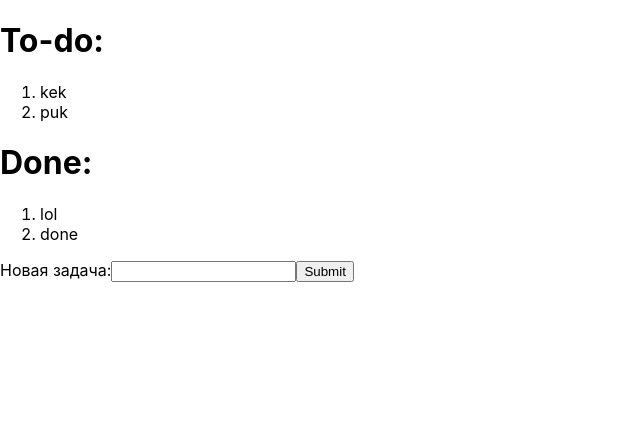
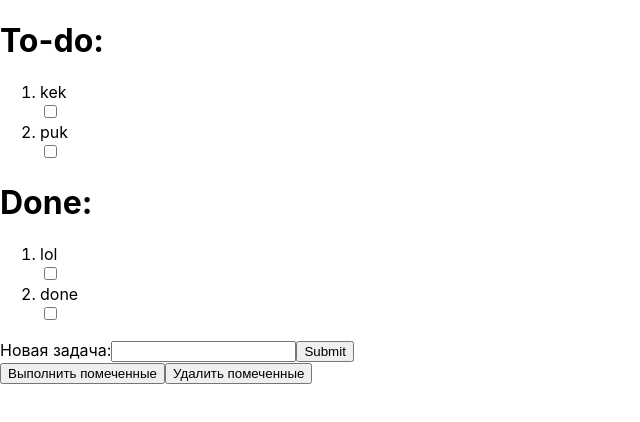
Before and after one commit to toriningenn/React-to-do-list-practice, a React (Create React App) app: page / in a window 1280 px wide. Shown: the top 422 px of the page, without its empty margins (0-640 px from the left). Built offline with nearby package versions, Linux system fonts and the light colour scheme.

Commit message:
React practice

```diff
--- a/src/index.js
+++ b/src/index.js
@@ -23,6 +23,17 @@ class TODOApp extends React.Component {
         this.setState({tasksDone: this.state.tasksDone.concat(doneTask)})
     };
 
+    deleteTodoTask(i) {
+        let notWantedTodoTask = this.tasksTodo(i);
+        this.setState({tasksTodo: this.state.tasksTodo.splice(i)})
+
+    }
+    deleteDoneTask(i) {
+        let notWantedDoneTask = this.tasksDone(i);
+        this.setState({tasksDone: this.state.tasksDone.splice(i)})
+    }
+
+
 render()
 {
     return (
@@ -30,6 +41,8 @@ render()
             <ToDos value={this.state.tasksTodo}/>
             <Done value={this.state.tasksDone}/>
             <MyForm value={this.addNewTask}/>
+            <MoveButton value={this.moveToDone}/>
+            <DeleteButton deleteTodo={this.deleteTodoTask} deleteDone={this.deleteDoneTask}/>
         </div>
     );
 }
@@ -71,7 +84,7 @@ class Done extends React.Component {
         return (
             <div><h1>Done:</h1>
                 <ol className="DoneList">
-                    {this.props.value.map(done => <li>{done}</li>)}
+                    {this.props.value.map(done => <div><li>{done}</li> <MyCheckbox/></div>)}
                 </ol>
             </div>
         );
@@ -83,26 +96,52 @@ class ToDos extends React.Component {
         return (
             <div><h1>To-do:</h1>
                 <ol className="To-do">
-                    {this.props.value.map(todo => <li>{todo}</li>)}
+                    {this.props.value.map(todo => <div><li>{todo}</li><MyCheckbox/></div>)}
                 </ol></div>
         );
     }
 }
 
 class MyCheckbox extends React.Component {
-    getCheckedIndex() {
+    constructor(props) {
+        super(props);
+        this.state = {
+            checked: false,
+        }
+        this.changeHandler = this.changeHandler.bind(this);
+    }
+
+    changeHandler (event) {
+        this.setState({checked: !(this.state.checked)});
+    }
+
+    render () {
+        return (
+            <input type="checkbox" onChange={this.changeHandler}/>
+        );
+    }
+}
+
+
+class DeleteButton extends React.Component {
+
+    submitHandler() {
 
     }
     render () {
         return (
-            <input type="checkbox" checked={this.getCheckedIndex()}/>
+            <button type="submit" onSubmit={this.submitHandler}>Удалить помеченные</button>
         );
     }
 }
-class DeleteButton extends React.Component {
+
+class MoveButton extends React.Component {
+    submitHandler() {
+
+    }
     render () {
         return (
-            <button>Удалить</button>
+            <button type="submit" onSubmit={this.submitHandler}>Выполнить помеченные</button>
         );
     }
 }
```
Also changed, not shown: 1 other file (tests, documents, lock files or other folders).
